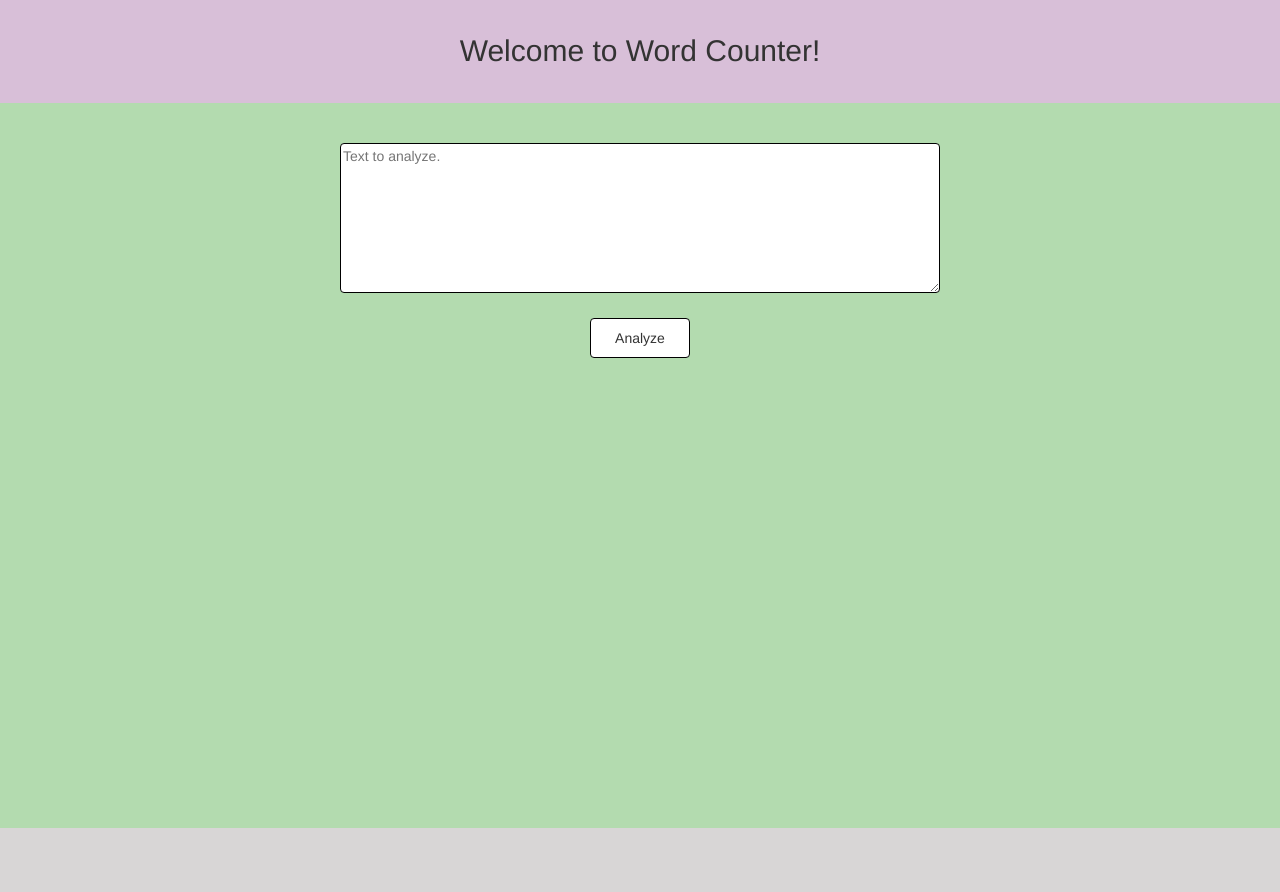
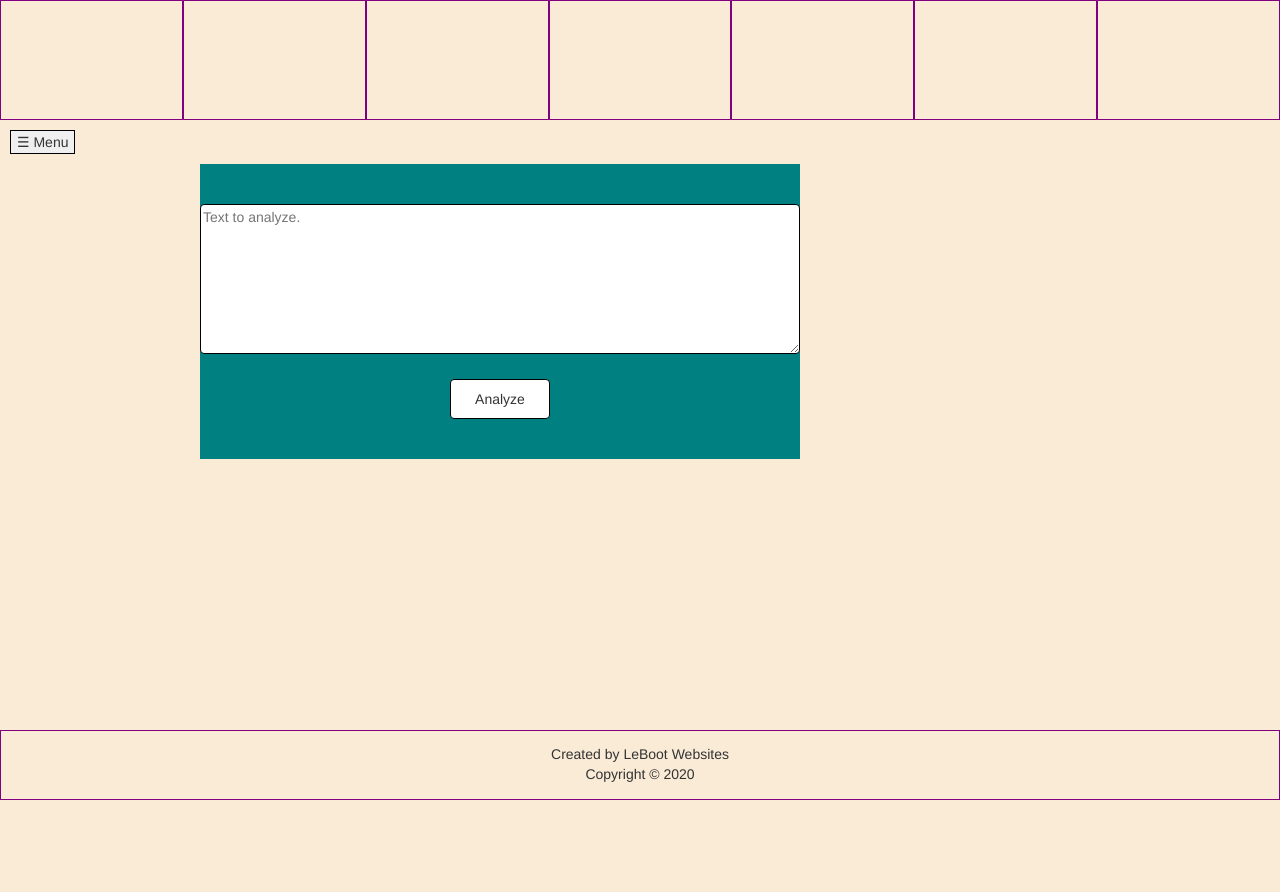
Before and after one commit to LeBoot/Practice-Code, a plain HTML site: page WordCounter-WebApp/src/main/resources/templates/home.html in a window 1280 px wide. Before the commit the page ends 828 px from the top, so only its background shows below. Drawn offline with nearby package versions, Linux system fonts and the light colour scheme; files that its build step writes are made by us from their sources; files whose address does not match are found by name.

Commit message:
Started on Homepage for Word Counter

```diff
--- a/WordCounter-WebApp/src/main/resources/static/home.css
+++ b/WordCounter-WebApp/src/main/resources/static/home.css
@@ -4,7 +4,7 @@ Date created: 2 March 2020
 Date updated:
 */
 
-body, html {
+/*body, html {
     height: 100%;
     background-color: rgb(216, 214, 214);
     margin: 0;
@@ -20,13 +20,14 @@ header {
 section {
     background-color: rgb(179, 219, 175);
     min-height: 88%;
-}
+}*/
 
 #form1 {
     width: 600px;
     margin: auto;
     padding: 40px 0px;
     text-align: center;
+    background-color: teal;
 }
 
 #form1-text-area {
--- a/WordCounter-WebApp/src/main/resources/templates/home.html
+++ b/WordCounter-WebApp/src/main/resources/templates/home.html
@@ -1,38 +1,121 @@
 <!DOCTYPE html>
-<!--
-    Author: Ben Leboutilllier
-    Date created: 2 March 2020
-    Date updated:
--->
-
-<html>
+<html lang="en">
     <head>
-        <!-- Meta for Bootstrap 4 -->
         <meta charset="utf-8">
         <meta name="viewport" content="width=device-width, initial-scale=1, shrink-to-fit=no">
+        <meta name="description" content="Analysis of a text yields a visual representation of the frequency of the text's words.">
+        <meta name="keywords" content="keyword1; keyword2; keyword3"> <!-- THIS -->
+
+        <meta name="author" content="Ben Leboot">
+        <meta name="date.created" content="2020-03-10">
+        <meta name="date.modified" content="2020-03-10"> <!-- THIS -->
 
         <!-- Title for document -->
         <title>Home | Word Counter</title>
 
-        <!-- External links -->
-        <link href="https://maxcdn.bootstrapcdn.com/bootstrap/3.3.7/css/bootstrap.min.css" rel="stylesheet" type="text/css" />
-        <link rel="stylesheet" href="https://cdnjs.cloudflare.com/ajax/libs/font-awesome/4.7.0/css/font-awesome.min.css">
+        <!-- External Links -->
+            <!-- Latest compiled and minified CSS -->
+            <link rel="stylesheet" href="https://maxcdn.bootstrapcdn.com/bootstrap/3.4.1/css/bootstrap.min.css">
+            <!-- jQuery library -->
             <script src="https://ajax.googleapis.com/ajax/libs/jquery/3.4.1/jquery.min.js"></script>
-        <script src="https://maxcdn.bootstrapcdn.com/bootstrap/3.4.0/js/bootstrap.min.js"></script>
+            <!-- Latest compiled JavaScript -->
+            <script src="https://maxcdn.bootstrapcdn.com/bootstrap/3.4.1/js/bootstrap.min.js"></script>
 
-        <!-- Chart.js-->
-        <script src="https://cdnjs.cloudflare.com/ajax/libs/Chart.js/2.9.3/Chart.bundle.min.js"></script>
-        <script src="https://canvasjs.com/assets/script/canvasjs.min.js"></script>
-        <!-- My CSS -->
-        <link href="home.css" rel="stylesheet" type="text/css" />
-        <style></style>
-    </head>
+        <!-- CSS, Custom, External -->
+        <link href="home.css" rel="stylesheet" type="text/css" /> <!-- THIS -->
+
+        <!-- CSS, Custom, Internal -->
+        <style>
+            body {
+                background-color: antiquewhite; /*THIS*/
+            }
+
+            header {
+                background-color: aquamarine; /*THIS*/
+                flex-direction: row;
+            }
+
+            .header-picture {
+                width: calc(100%/7);
+                border: solid purple 1px;
+                height: 120px;
+                float: left;
+            }
+
+            footer {
+                border: solid purple 1px;
+                text-align: center;
+                padding: 13px;
+                height: 70px;
+
+                /*Keep footer at bottom of page*/
+                position: absolute;
+                bottom: 0;
+                width: 100%;
+            }
+
+            footer p {
+                margin: 0;
+            }
+
+            .section-main-body {
+                display: flex;
+                width: 100%;
+                align-items: stretch;
+            }
+
+            #sidebar {
+                min-width: 250px;
+                max-width: 250px;
+                height: calc(100vh - 190px);
+                margin-left: -250px;
+
+                background-color:brown;
+            }
+
+            #sidebar.active {
+                margin-left: 0px;
+            }
+
+            .hamburger-button {
+                margin: 10px;
+            }
+
+        </style>
+
+    </head> <!-- END HEAD ====================================================================================== -->
 
     <body>
         <header>
-            Welcome to Word Counter!
-        </header>
-        <section>
+            <div class="header-picture"></div>
+            <div class="header-picture"></div>
+            <div class="header-picture"></div>
+            <div class="header-picture"></div>
+            <div class="header-picture"></div>
+            <div class="header-picture"></div>
+            <div class="header-picture"></div>
+        </header> <!-- END header ------------------------------------------------------------------------------ -->
+
+        <section class="section-main-body">
+
+            <!-- Sidebar -->
+            <nav id="sidebar">
+                <div id="sidebar-header">
+                    <h4>Sidebar Header</h4>
+                </div>
+                <div>
+                    <a>Link 1</a>
+                    <a>Link 2</a>
+                    <a>Link 3</a>
+                </div>
+            </nav> <!-- End Sidebar ---------------------------------------------------------------------------- -->
+
+            <!-- Page Content -->
+            <div id="page-content">
+                <nav>
+                    <button class="hamburger-button" onClick="toggleSidebar()">☰ Menu</button>
+                </nav>
+                <!-- <div> -->
                     <form id="form1" onSubmit="analyzetext()">
                         <div>
                             <textarea placeholder="Text to analyze." id="form1-text-area" name="form1-text-area"></textarea>
@@ -41,18 +124,34 @@
                             <button type="submit" id="form1-button">Analyze</button>
                         </div>
                     </form>
+                <!-- </div> -->
+                <div id="my-chart"></div>
+            </div> <!-- End Page Content ----------------------------------------------------------------------- -->
 
-            <div id="my-chart"></div>
+        </section> <!-- END Section-Main-Body ------------------------------------------------------------------ -->
 
+        <footer>
+            <p>Created by LeBoot Websites</p>
+            <p>Copyright © 2020</p>
+        </footer> <!-- END footer -->
 
-        </section>
+        <!-- JavaScript, Custom, Internal -->
+        <script>
+            function toggleSidebar() {
+                $('#sidebar').toggleClass('active');
+            }
+        </script>
 
-        <!-- JavaScript -->
+        <!-- JavaScript, Custom, External -->
         <script src="home.js"></script>
+        <script src="file.js" ></script> <!-- THIS -->
 
-        <!-- Full JQuery -->
+        <!-- External Scripts -->
+            <!-- Full JQuery (with AJAX) -->
             <script src="https://code.jquery.com/jquery-3.3.1.min.js" integrity="sha256-FgpCb/KJQlLNfOu91ta32o/NMZxltwRo8QtmkMRdAu8=" crossorigin="anonymous"></script>
+            <!-- Popper JS -->
             <script src="https://cdnjs.cloudflare.com/ajax/libs/popper.js/1.14.7/umd/popper.min.js" integrity="sha384-UO2eT0CpHqdSJQ6hJty5KVphtPhzWj9WO1clHTMGa3JDZwrnQq4sF86dIHNDz0W1" crossorigin="anonymous"></script>
+            <!-- Bootstrap JS -->
             <script src="https://stackpath.bootstrapcdn.com/bootstrap/4.3.1/js/bootstrap.min.js" integrity="sha384-JjSmVgyd0p3pXB1rRibZUAYoIIy6OrQ6VrjIEaFf/nJGzIxFDsf4x0xIM+B07jRM" crossorigin="anonymous"></script>
-    </body>
+    </body> <!-- END BODY ====================================================================================== -->
 </html>
```
Also changed, not shown: 14 other files. Lines whose indentation alone changed are shown as unchanged.
